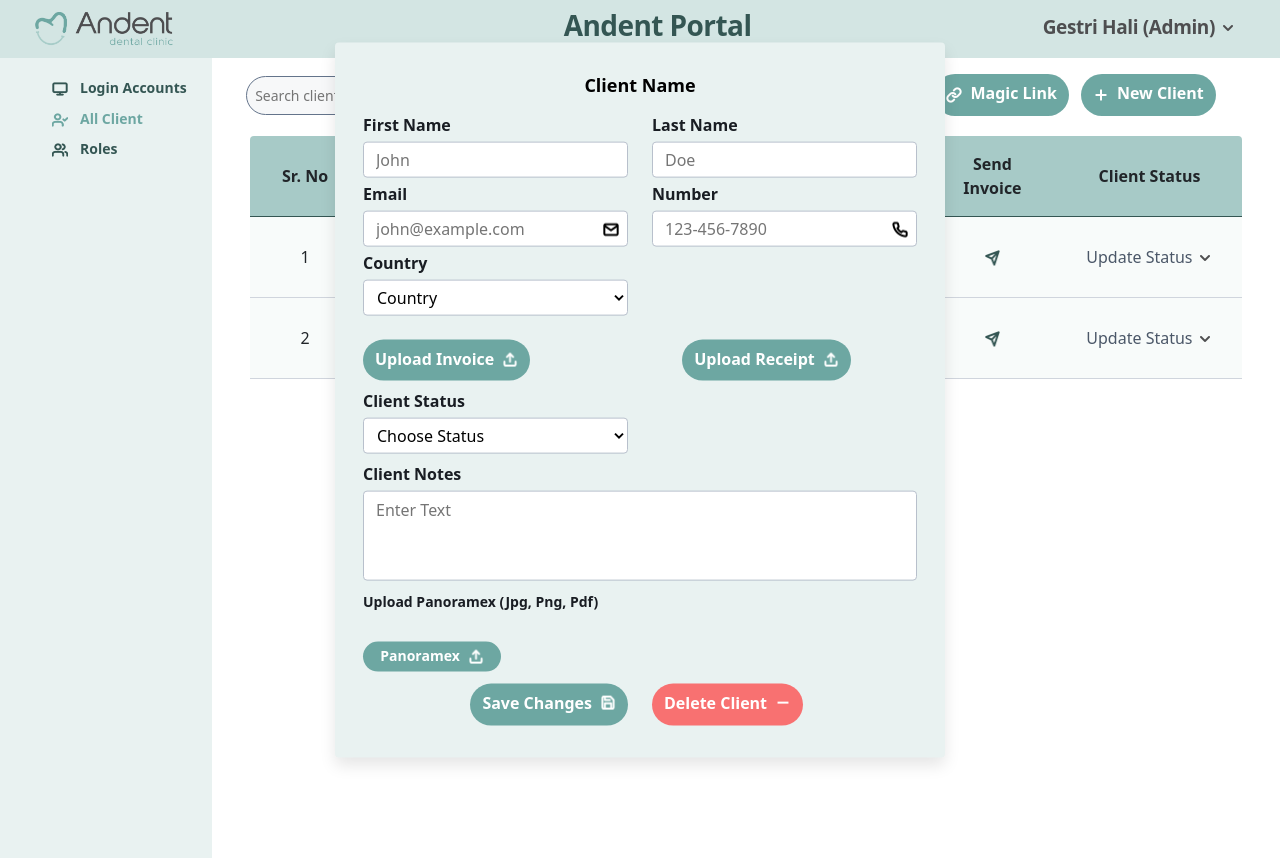
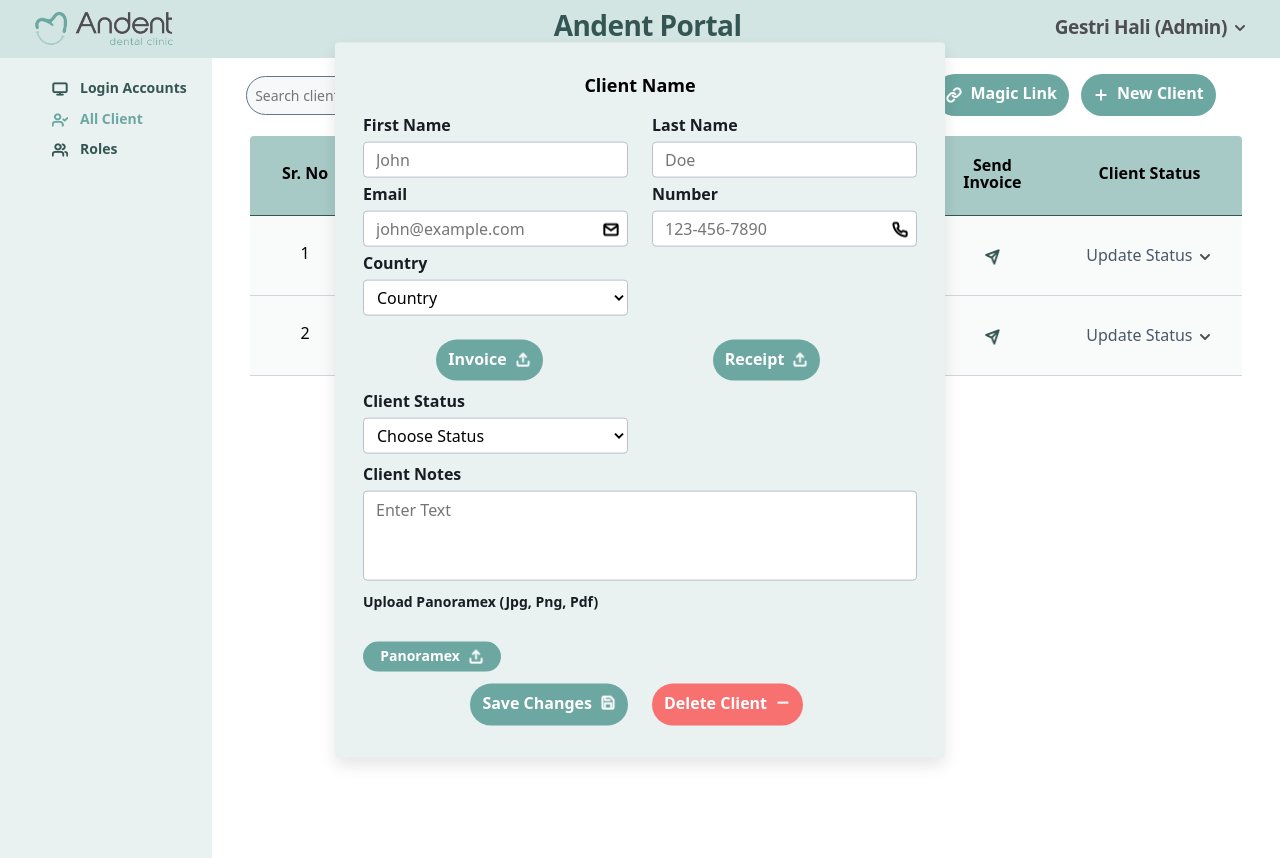
Before and after one commit to rafaykiyani135/andent-admin-portal, a React (Create React App) app: page /clients in a window 1280 px wide. Both pictures are taken after a click on the element "John Doe". Built offline with nearby package versions, Linux system fonts and the light colour scheme.

Commit message:
fixed mob bugs

```diff
--- a/src/assets/responsive.css
+++ b/src/assets/responsive.css
@@ -1,4 +1,54 @@
 @media (max-width: 576px) {
+    .magiclink{
+        position: fixed;
+        top: 50%;
+        left: 50%;
+        transform: translate(-50%, -50%);
+        display: flex;
+        width: 100vw !important;
+        padding: 32px 16px;
+        flex-direction: column;
+        align-items: center;
+        gap: 12px;
+        border-radius: 4px;
+        background: var(--primary-blue-100, #E9F2F1);
+        box-shadow: 0px 8px 16px 0px rgba(0, 0, 0, 0.10);
+        animation: magiclink-anim 0.5s ease-out forwards;
+    }
+    .table-text{
+        color: #000;
+        text-align: center;
+        align-items: center;
+        margin-top: 5px;
+        width: 100px;
+        height: auto;
+        /* Paragraph/P1 / Regular */
+        font-size: 16px;
+        font-style: normal;
+        font-weight: 400;
+        line-height: 17px; /* 121.429% */
+    }
+    .table-text-td{
+        color: #000;
+        text-align: center;
+        align-items: center;
+        margin-top: 5px;
+        width: 100px;
+        /* Paragraph/P1 / Regular */
+        font-size: 16px;
+        font-style: normal;
+        line-height: 17px; /* 121.429% */
+    }
+    .andent-button{
+        border: transparent;
+        display: flex;
+        padding: 6px 12px 6px 12px;
+        justify-content: center;
+        align-items: center;
+        gap: 8px;
+        border-radius: 50px;
+        background: var(--primary-blue-500, #6DA7A2);
+    }
     .newuser{
         position: fixed;
         top: 50%;
@@ -33,6 +83,27 @@
         box-shadow: 0px 8px 16px 0px rgba(0, 0, 0, 0.10);
         animation: inv-fade-in 0.5s ease-in;
     }
+    .magicdropdown-content {
+        margin-top: 20px;
+        display: none;
+        position: absolute;
+        z-index: 1;
+        width: 192px;
+        margin-left: -10px;
+        padding: 12px 12px 12px 12px;
+        flex-direction: column;
+        border-radius: 0px 0px 4px 4px;
+        background: var(--primary-blue-100, #E9F2F1);
+        box-shadow: 0px 8px 16px 0px rgba(0, 0, 0, 0.10);
+        /*text*/
+        color: #4B5768;
+        /* Paragraph/P2/Semi Bold */
+        font-size: 16px;
+        font-style: normal;
+        font-weight: 600;
+        line-height: 19px; /* 118.75% */
+        animation: fade-out 0.3s ease-out forwards;
+    }
 
     .dropdown-content {
         margin-top: 20px;
@@ -57,10 +128,11 @@
         animation: fade-out 0.3s ease-out forwards;
     }
     .dropdown-content-accounts{
-        margin-top: 16px;
-        margin-left: 45px;
+        position: fixed;
+        top: 50%;
+        left: 50%;
+        transform: translate(-50%, -50%);
         display: none;
-        position: relative;
         z-index: 1;
         width: 149px;
         padding: 12px;
@@ -82,8 +154,10 @@
         animation: fade-out 0.3s ease-out forwards;
     }
     .dropdown-content-client-status{
-        position: relative;
-        transform: translateX(-70px);
+        position: fixed;
+        top: 50%;
+        left: 50%;
+        transform: translate(-50%, -50%);
         display: none;
         overflow: visible;
         width: 149px;
@@ -100,14 +174,13 @@
         font-weight: 600;
         line-height: 19px; /* 118.75% */
         z-index: 4000;
-        overflow: visible;
         animation: fade-out 0.3s ease-out forwards;
     }
     .perm-table-mob{
         overflow: scroll;
     }
     .useraccounts-table{
-        width: 85vw;
+        width: 95vw;
         overflow: scroll;
     }
     .invoice-sub-height{
@@ -266,7 +339,7 @@
         margin-left: 0px;
     }
     .box-size{
-        width: auto;
+        width: 200px;
         height: auto;
     }
     .box-size-2{
@@ -376,10 +449,11 @@
         left: 0px;
         right: 0px;
         overflow: scroll;
+        width: 600px;
         display: flex;
         justify-content: center;
         align-items: center;
-        width: 100vw;
+        width: 98vw;
     }
     .mob-top-pad{
         padding-top: 15px;
@@ -415,11 +489,61 @@
         animation: inv-fade-in 0.5s ease-in;
     }
 
+    .roles-content{
+        display: flex;
+        padding: 20px 12px;
+        flex-direction: column;
+        gap: 16px;
+    }
+    .accounts-content{
+        width: 100vw;
+        display: flex;
+        padding: 20px 12px;
+        flex-direction: column;
+        gap: 16px;
+    }
 
+    .table-container{
+        margin-left: 10px;
+        margin-top: 20px;
+    }
 
 }
 
 @media (min-width: 576px) and (max-width: 992px) {
+    .table-text{
+        color: #000;
+        text-align: center;
+        align-items: center;
+        margin-top: 5px;
+        /* Paragraph/P1 / Regular */
+        font-size: 16px;
+        font-style: normal;
+        font-weight: 400;
+        line-height: 17px; /* 121.429% */
+    }
+    .andent-button{
+        border: transparent;
+        display: flex;
+        padding: 6px 12px 6px 12px;
+        justify-content: center;
+        align-items: center;
+        gap: 8px;
+        border-radius: 50px;
+        background: var(--primary-blue-500, #6DA7A2);
+    }
+    .accounts-content{
+        display: flex;
+        padding: 20px 32px;
+        flex-direction: column;
+        gap: 16px;
+    }
+    .roles-content{
+        display: flex;
+        padding: 20px 32px;
+        flex-direction: column;
+        gap: 16px;
+    }
     .newuser{
         position: fixed;
         top: 50%;
@@ -629,6 +753,27 @@
     .useraccounts-table{
         width: 100%;
     }
+    .magicdropdown-content {
+        margin-top: 20px;
+        display: none;
+        position: absolute;
+        z-index: 1;
+        width: 192px;
+        padding: 12px 12px 12px 12px;
+        flex-direction: column;
+        border-radius: 0px 0px 4px 4px;
+        background: var(--primary-blue-100, #E9F2F1);
+        box-shadow: 0px 8px 16px 0px rgba(0, 0, 0, 0.10);
+        /*text*/
+        color: #4B5768;
+        /* Paragraph/P2/Semi Bold */
+        font-size: 16px;
+        font-style: normal;
+        font-weight: 600;
+        line-height: 19px; /* 118.75% */
+        z-index: 2000;
+        animation: fade-out 0.3s ease-out forwards;
+    }
 
     .dropdown-content {
         margin-top: 20px;
@@ -669,10 +814,64 @@
         box-shadow: 0px 8px 16px 0px rgba(0, 0, 0, 0.10);
         animation: inv-fade-in 0.5s ease-in;
     }
+    .table-text-td{
+        color: #000;
+        text-align: center;
+        align-items: center;
+        margin-top: 5px;
+        width: 100px;
+        /* Paragraph/P1 / Regular */
+        font-size: 16px;
+        font-style: normal;
+        line-height: 17px; /* 121.429% */
+    }
+    .magiclink{
+        position: fixed;
+        top: 50%;
+        left: 50%;
+        transform: translate(-50%, -50%);
+        display: flex;
+        width: 435px !important;
+        padding: 32px 16px;
+        flex-direction: column;
+        align-items: center;
+        gap: 12px;
+        border-radius: 4px;
+        background: var(--primary-blue-100, #E9F2F1);
+        box-shadow: 0px 8px 16px 0px rgba(0, 0, 0, 0.10);
+        animation: magiclink-anim 0.5s ease-out forwards;
+    }
 
 }
 
 @media (min-width:992px) {
+    .magiclink{
+        position: fixed;
+        top: 50%;
+        left: 50%;
+        transform: translate(-50%, -50%);
+        display: flex;
+        width: 435px !important;
+        padding: 32px 16px;
+        flex-direction: column;
+        align-items: center;
+        gap: 12px;
+        border-radius: 4px;
+        background: var(--primary-blue-100, #E9F2F1);
+        box-shadow: 0px 8px 16px 0px rgba(0, 0, 0, 0.10);
+        animation: magiclink-anim 0.5s ease-out forwards;
+    }
+    .table-text-td{
+        color: #000;
+        text-align: center;
+        align-items: center;
+        margin-top: 5px;
+        /* Paragraph/P1 / Regular */
+        font-size: 16px;
+        font-style: normal;
+        font-weight: 700;
+        line-height: 17px; /* 121.429% */
+    }
     .login-icons{
         width: 16px;
         height: 16px;
@@ -755,9 +954,7 @@
         top:38.2%;
         right: 6.5%;
     }
-    .largetext-pos{
-        margin-left: 100px;
-    }
+
 
     .book-apt-pos{
         margin-left: -5px;
@@ -916,6 +1113,28 @@
     animation: fade-out 0.3s ease-out forwards;
 }
 
+.magicdropdown-content {
+    margin-top: 20px;
+    display: none;
+    position: absolute;
+    z-index: 1;
+    width: 192px;
+    padding: 12px 12px 12px 12px;
+    flex-direction: column;
+    border-radius: 0px 0px 4px 4px;
+    background: var(--primary-blue-100, #E9F2F1);
+    box-shadow: 0px 8px 16px 0px rgba(0, 0, 0, 0.10);
+    /*text*/
+    color: #4B5768;
+    /* Paragraph/P2/Semi Bold */
+    font-size: 16px;
+    font-style: normal;
+    font-weight: 600;
+    line-height: 19px; /* 118.75% */
+    z-index: 2000;
+    animation: fade-out 0.3s ease-out forwards;
+}
+
 .setting-popup{
     position: fixed;
     top: 50%;
@@ -951,9 +1170,46 @@
     animation: inv-fade-in 0.5s ease-in;
 }
 
+.accounts-content{
+    display: flex;
+    padding: 20px 32px;
+    flex-direction: column;
+    gap: 16px;
+}
+
 .useraccounts-table{
     padding-top: 20px;
     width: 100%;
 }
 
+.roles-content{
+    display: flex;
+    padding: 20px 32px;
+    flex-direction: column;
+    gap: 16px;
 }
+
+.andent-button{
+    border: transparent;
+    display: flex;
+    padding: 6px 12px 6px 12px;
+    justify-content: center;
+    align-items: center;
+    gap: 8px;
+    border-radius: 50px;
+    background: var(--primary-blue-500, #6DA7A2);
+}
+
+.table-text{
+    color: #000;
+    text-align: center;
+    align-items: center;
+    margin-top: 5px;
+    /* Paragraph/P1 / Regular */
+    font-size: 16px;
+    font-style: normal;
+    font-weight: 400;
+    line-height: 17px; /* 121.429% */
+}
+
+}
--- a/src/assets/style.css
+++ b/src/assets/style.css
@@ -1,4 +1,3 @@
-
 
 .andent-logo{
     height: auto;
@@ -138,6 +137,11 @@
     height: 30px;
 }
 
+.magicdropdown-content.open {
+    display: flex;
+    animation: fade-in 0.3s ease-in;
+}
+
 .dropdown-content.open {
     display: flex;
     animation: fade-in 0.3s ease-in;
@@ -231,17 +235,6 @@
     line-height: 21.6px; /* 120% */
 }
 
-.andent-button{
-    border: transparent;
-    display: flex;
-    padding: 6px 12px 6px 12px;
-    justify-content: center;
-    align-items: center;
-    gap: 8px;
-    border-radius: 50px;
-    background: var(--primary-blue-500, #6DA7A2);
-}
-
 .table-container{
     margin-left: 12px;
     margin-top: 20px;
@@ -276,12 +269,6 @@
     background-color: #F8FBFA;
     border-bottom: 1px solid var(--neutral-200, #D0D5DD);
 }
-
-.box-size{
-    width: 175px;
-    height: auto;
-}
-
 
 
 @keyframes inv-fade-in {
@@ -372,23 +359,6 @@
 .button-disabled{
     background: var(--primary-blue-400, #A7CAC7);
     cursor: not-allowed;
-}
-
-.magiclink{
-    position: fixed;
-    top: 50%;
-    left: 50%;
-    transform: translate(-50%, -50%);
-    display: flex;
-    width: 435px !important;
-    padding: 32px 16px;
-    flex-direction: column;
-    align-items: center;
-    gap: 12px;
-    border-radius: 4px;
-    background: var(--primary-blue-100, #E9F2F1);
-    box-shadow: 0px 8px 16px 0px rgba(0, 0, 0, 0.10);
-    animation: magiclink-anim 0.5s ease-out forwards;
 }
 
 @keyframes magiclink-anim {
@@ -587,13 +557,6 @@
     gap: 8px;
 }
 
-.accounts-content{
-    padding: 20px 32px;
-    flex-direction: column;
-    align-items: flex-start;
-    gap: 16px;
-}
-
 .accounts-top-text{
     color: #000;
     text-align: center;
@@ -634,13 +597,6 @@
 .dropdown-partner.open{
     display: flex;
     animation: fade-in 0.3s ease-in;
-}
-
-.roles-content{
-    display: flex;
-    padding: 20px 32px;
-    flex-direction: column;
-    gap: 16px;
 }
 
 .box-size-4{
--- a/src/components/dashboardcomp/invoice.js
+++ b/src/components/dashboardcomp/invoice.js
@@ -10,7 +10,7 @@ function Invoice(props){
 
     const [file,setFile] = useState(null)
     const [fileName,setFileName] = useState("")
-    const [desc,setDesc] = useState("Dear sir/maam,\n\nKindly review the attached invoice and let us know if you have any queries.\n\nBest Regards,\nAndent Clinic.")
+    const [desc,setDesc] = useState("Dear Sir/Ma'am,\n\nKindly review the attached invoice and let us know if you have any queries.\n\nBest Regards,\nAndent Clinic.")
 
     const handleFileChange = (e) => {
         // Handle file change logic
@@ -85,7 +85,7 @@ function Invoice(props){
                 <div className='col-12 col-lg-12 text-start d-flex justify-content-center' style={{gap:"24px"}}>
 
                 <label className={`andent-button ${file? `button-disabled` : ``}`}>
-                <h2 className='button-text'>
+                <h2 className='button-text d-flex text-center'>
                     Upload Invoice
                 </h2>
                 <span className='d-flex align-items-center'>
--- a/src/components/dashboardcomp/magiclink.js
+++ b/src/components/dashboardcomp/magiclink.js
@@ -53,7 +53,7 @@ function MagicLink({sendDataToParent}){
                                 <img src={arrow} alt="arrow-icon" className="small-icon"/>
                         </span>
                         </Link>
-                        <div className={`dropdown-content ${isOpen ? 'open' : ''} justify-content-end`} style={{gap:"4px"}}>
+                        <div className={`magicdropdown-content ${isOpen ? 'open' : ''} justify-content-end`} style={{gap:"4px"}}>
                             <Link style={{marginTop:"-10px",textDecoration:"none",color:"#4B5768"}}  onClick={handleLanguageChange}>English link<span>
                                 <img src={dgenerate} alt='logout icon' className='small-icon' style={{position:"absolute",right:"12px"}}/>
                             </span></Link>
--- a/src/components/dashboardcomp/modifyclient.js
+++ b/src/components/dashboardcomp/modifyclient.js
@@ -161,11 +161,11 @@ function ModifyClient(props){
             </div>
             </div>
             <div className='row justify-content-center text-center' style={{marginTop:"12px"}}>
-            <div className='col-lg-6 col-6 d-flex justify-content-start'>
+            <div className='col-lg-6 col-6 d-flex justify-content-center'>
 
             <label className={`andent-button ${invoice? `button-disabled` : ``}`}>
                 <h2 className='button-text'>
-                    Upload Invoice
+                    Invoice
                 </h2>
                 <span className='d-flex align-items-center'>
                     <img src={upload} alt='upload-icon' className='small-icon' />
@@ -183,7 +183,7 @@ function ModifyClient(props){
             <div className='col-lg-6 col-6 d-flex justify-content-center'>
             <label className={`andent-button ${receipt? `button-disabled` : ``}`}>
                 <h2 className='button-text'>
-                    Upload Receipt
+                    Receipt
                 </h2>
                 <span className='d-flex align-items-center'>
                     <img src={upload} alt='upload-icon' className='small-icon' />
--- a/src/components/dashboardcomp/newclient.js
+++ b/src/components/dashboardcomp/newclient.js
@@ -143,11 +143,11 @@ function NewClient(){
             </div>
             </div>
             <div className='row justify-content-center text-center' style={{marginTop:"12px"}}>
-            <div className='col-lg-6 col-6 d-flex justify-content-start'>
+            <div className='col-lg-6 col-6 d-flex justify-content-center'>
 
             <label className={`andent-button ${invoice? `button-disabled` : ``}`}>
                 <h2 className='button-text'>
-                    Upload Invoice
+                    Invoice
                 </h2>
                 <span className='d-flex align-items-center'>
                     <img src={upload} alt='upload-icon' className='small-icon' />
@@ -165,7 +165,7 @@ function NewClient(){
             <div className='col-lg-6 col-6 d-flex justify-content-center'>
             <label className={`andent-button ${receipt? `button-disabled` : ``}`}>
                 <h2 className='button-text'>
-                    Upload Receipt
+                    Receipt
                 </h2>
                 <span className='d-flex align-items-center'>
                     <img src={upload} alt='upload-icon' className='small-icon' />
--- a/src/components/dashboardcomp/table.js
+++ b/src/components/dashboardcomp/table.js
@@ -15,9 +15,19 @@ function Table(){
         id:"",source:"",clientName:"",email:"",number:"",invoice:"",status:""
     }]);
     const [isMac,setIsMac] = useState(false)
+    const [isMobile,setIsMobile] = useState(false)
 
     const menuRef=useRef();
     const menuRef2=useRef();
+
+    useEffect(()=>{
+        if (window.innerWidth<760){
+            setIsMobile(true);
+        }
+        else{
+            setIsMobile(false);
+        }
+    },[])
 
     useEffect(()=>{
         if (window.innerWidth>1000 && window.innerWidth<1500){
@@ -112,29 +122,42 @@ function Table(){
             <table className='andent-table'>
             <thead>
                 <tr>
-                <th scope="col" className="box-size" style={{borderRadius:"4px 0px 0px 0px"}}>Sr. No</th>
-                <th scope="col" className="box-size">Source</th>
-                <th scope="col" className="box-size">Client Name</th>
-                <th scope="col" className="box-size">Email</th>
-                <th scope="col" className="box-size">Number</th>
-                <th scope="col" className="box-size">Send Invoice</th>
-                <th scope="col" className="box-size" style={{borderRadius:"0px 4px 0px 0px"}}>Client Status</th>
+                <th scope="col" className="box-size" style={{borderRadius:"4px 0px 0px 0px"}}><h2 className='table-text-td'>
+                    Sr. No</h2></th>
+                <th scope="col" className="box-size">
+                    <h2 className='table-text-td'>Source</h2></th>
+                <th scope="col" className="box-size">
+                    <h2 className='table-text-td'>Client Name</h2></th>
+                <th scope="col" className={`box-size ${isMobile? `d-flex justify-content-center` : ``}`}>
+                    <h2 className='table-text-td'>Email</h2></th>
+                <th scope="col" className="box-size">
+                    <h2 className='table-text-td'>Number</h2></th>
+                <th scope="col" className="box-size">
+                    <h2 className='table-text-td'>Send Invoice</h2></th>
+                <th scope="col" className="box-size" style={{borderRadius:"0px 4px 0px 0px"}}>
+                    <h2 className='table-text-td'>Client Status</h2></th>
                 </tr>
             </thead>
             <tbody>
                 {tableData.map((row, index) => (
                 <tr key={row.id}>
-                    <td className="box-size">{index + 1}</td>
-                    <td className="box-size">{row.source}</td>
-                    <td className="box-size" onClick={()=>{clickHandler(row)}}>{row.clientName}</td>
-                    <td className="box-size">{row.email}</td>
-                    <td className="box-size">{row.number}</td>
+                    <td className="box-size"><h2 className='table-text'>
+                        {index + 1}</h2></td>
+                    <td className="box-size">
+                        <h2 className='table-text'>{row.source}</h2></td>
+                    <td className="box-size" onClick={()=>{clickHandler(row)}}>
+                        <h2 className='table-text'>{row.clientName}</h2></td>
+                    <td className="box-size">
+                        <h2 className='table-text' style={{width:"auto",height:"auto"}}>{row.email}</h2></td>
+                    <td className="box-size">
+                        <h2 className='table-text'>{row.number}</h2></td>
                     <td className="box-size">
                         <Link onClick={() => handleInvoiceMaker(row.email)}>
                         <img src={invoice} alt="invoice-icon" className='small-icon'/>
                         </Link>
                     </td>
                     <td onClick={() => toggleDropdown(index)} className='text-start' style={{listStyleType:"none",width: isMac? "300px" : ""}}>
+                        <div>
                         <Link style={{textDecoration:"none",color:"#4B5768"}}>
                         <li className='text-center'>
                             {selectedStatus[index] || ('Update Status')} <img src={arrow} alt='arrow-icon' className='small-icon'/>
@@ -150,6 +173,7 @@ function Table(){
                         <div className={`${dropdownStates[index]? 'dropdown-overlay' : ''}`}>
                         {//Dropdown opacity logic
                         }
+                       </div>
                        </div>
                     </td>
                 </tr>
--- a/src/components/header.js
+++ b/src/components/header.js
@@ -88,8 +88,8 @@ function Header(){
     }, []);
 
     return(
-        <div>
-            <div className="row login-top justify-content-start header-size">
+        <>
+            <div className="login-top justify-content-start header-size">
             <div className='col-5 d-block d-md-none'>
                 <div className='burger-icon' onClick={toggleDropdown}>
                     <img src={dd} alt='dropdown-icon' className='dropdown-icon' />
@@ -217,7 +217,7 @@ function Header(){
                        </div>
                 </div>
             </div>
-        </div>
+        </>
     )
 }
 
--- a/src/components/loginaccounts/content.js
+++ b/src/components/loginaccounts/content.js
@@ -74,7 +74,7 @@ function LoginContent(){
         <div  className='d-flex justify-content-center cl-table-pos' style={{width:"100vw"}}>
         <div className='accounts-content'>
             <div className='row justify-content-start align-items-center'>
-            <div className='col-lg-5 col-md-12 col-12'>
+            <div className='col-lg-5 col-md-12 col-12 d-flex justify-content-center justify-content-md-start'>
                 <button className='andent-button-long' onClick={()=>{setNewUser(true)}}>
                     <h2 className='large-button-txt'>
                          Add New User
@@ -84,7 +84,7 @@ function LoginContent(){
                     </span>
                 </button>
             </div>
-            <div className='col-lg-5 col-md-6 col-12 d-flex align-items-center largetext-pos'>
+            <div className='col-lg-5 col-md-6 col-12 d-flex align-items-center largetext-pos justify-content-center justify-content-md-start'>
                 <h2 className='accounts-top-text'>
                     User Accounts
                 </h2>
--- a/src/components/roles/content.js
+++ b/src/components/roles/content.js
@@ -24,10 +24,10 @@ function RolesContent(){
     },[])
 
     return(
-        <div className='d-flex justify-content-center cl-table-pos' style={{width:"100vw"}}>
+        <div className='d-flex justify-content-center cl-table-pos'>
         <div className="roles-content">
             <div className='row justify-content-start align-items-center'>
-            <div className='col-lg-5 col-md-12 col-12'>
+            <div className='col-lg-5 col-md-12 col-12 d-flex justify-content-center justify-content-md-start'>
                 <button className='andent-button-long' onClick={()=>{setAddRole(true)}}>
                     <h2 className='large-button-txt'>
                         Add New Role
@@ -37,7 +37,7 @@ function RolesContent(){
                     </span>
                 </button>
             </div>
-            <div className='col-lg-5 col-md-12 col-12 d-flex align-items-center justifty-content-start text-start largetext-pos'>
+            <div className='col-lg-5 col-md-12 col-12 d-flex align-items-center justify-content-center justify-content-md-start largetext-pos'>
                 <h2 className='accounts-top-text'>
                     Roles
                 </h2>
--- a/src/index.css
+++ b/src/index.css
@@ -5,7 +5,6 @@
                               'embedded-opentype', and 'svg' */
 }
 
-body,
-html {
-  font-family: 'Franklin Gothic Medium', 'Arial Narrow', Arial, sans-serif;
+body, html {
+  font-family: Inter;
 }
```
